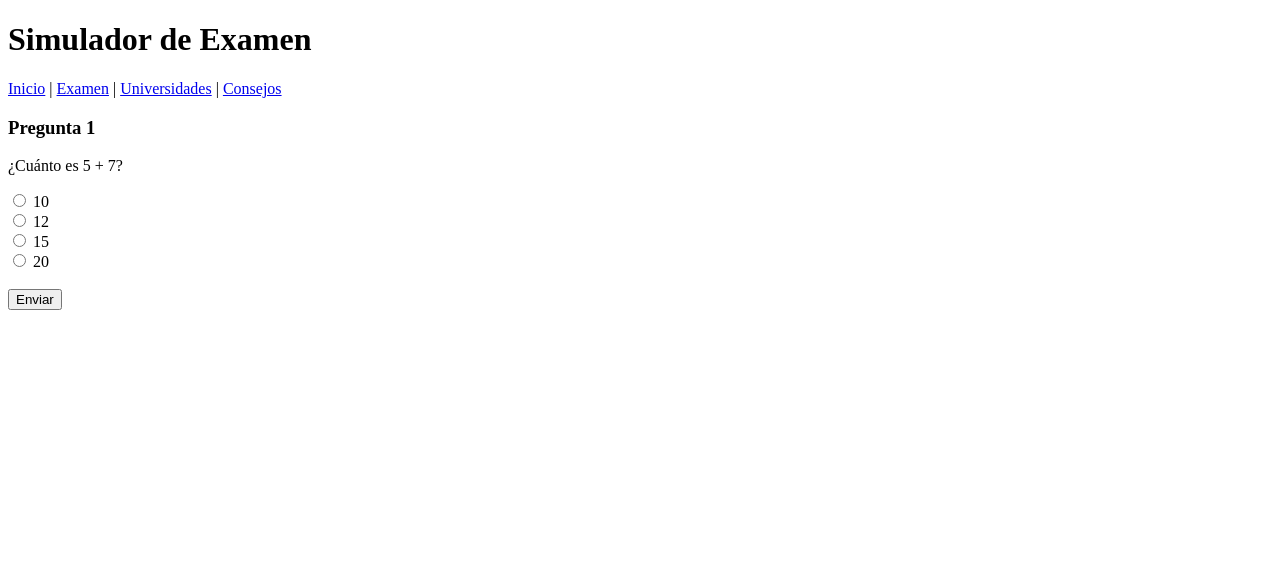
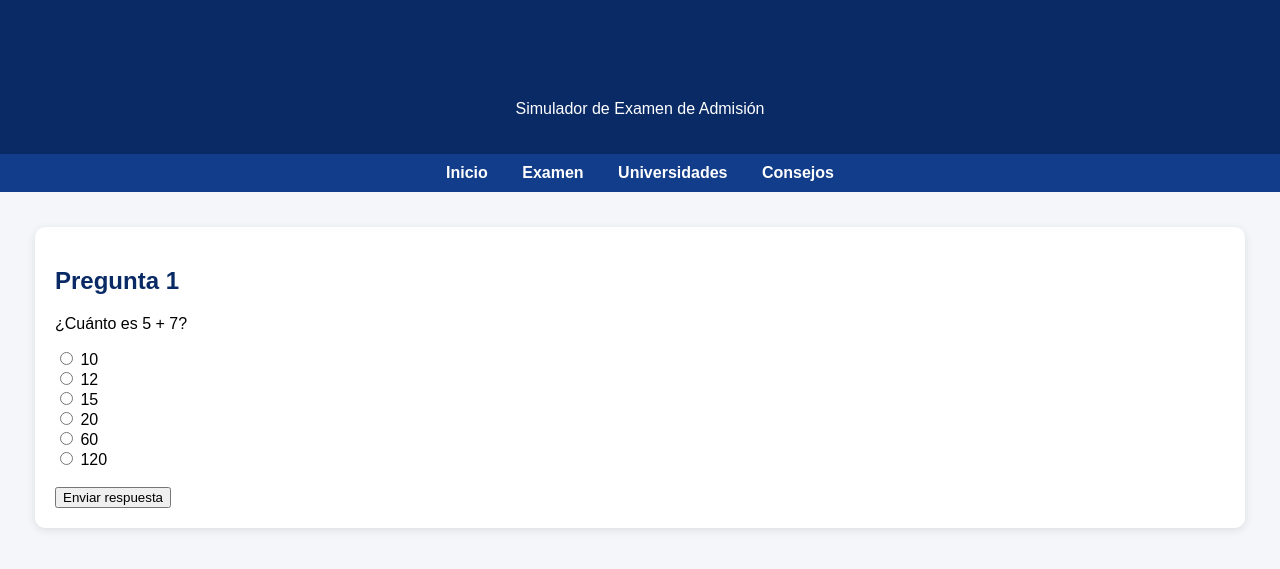
Before and after one commit to eduardoreyesjim8-lgtm/UniPrep, a Flask app: page /examen in a window 1280 px wide. Shown: the top 569 px of the page. Run offline with Flask 3, Linux system fonts and the light colour scheme.

Commit message:
Update examen.html

```diff
--- a/templates/examen.html
+++ b/templates/examen.html
@@ -3,26 +3,37 @@
 <head>
     <meta charset="UTF-8">
     <title>Simulador de Examen - UniPrep</title>
+    <link rel="stylesheet" href="{{ url_for('static', filename='style.css') }}">
 </head>
 <body>
-    <h1>Simulador de Examen</h1>
+
+<header>
+    <h1>UniPrep</h1>
+    <p>Simulador de Examen de Admisión</p>
+</header>
 
 <nav>
-        <a href="/">Inicio</a> |
-        <a href="/examen">Examen</a> |
-        <a href="/universidades">Universidades</a> |
+    <a href="/">Inicio</a>
+    <a href="/examen">Examen</a>
+    <a href="/universidades">Universidades</a>
     <a href="/consejos">Consejos</a>
 </nav>
 
-    <h3>Pregunta 1</h3>
+<main>
+    <div class="card">
+        <h2>Pregunta 1</h2>
         <p>¿Cuánto es 5 + 7?</p>
 
         <input type="radio" name="p1"> 10<br>
         <input type="radio" name="p1"> 12<br>
         <input type="radio" name="p1"> 15<br>
         <input type="radio" name="p1"> 20<br>
+        <input type="radio" name="p1"> 60<br>
+        <input type="radio" name="p1"> 120<br><br>
 
-    <br>
-    <button>Enviar</button>
+        <button>Enviar respuesta</button>
+    </div>
+</main>
+
 </body>
 </html>
```
Lines whose indentation alone changed are shown as unchanged.
